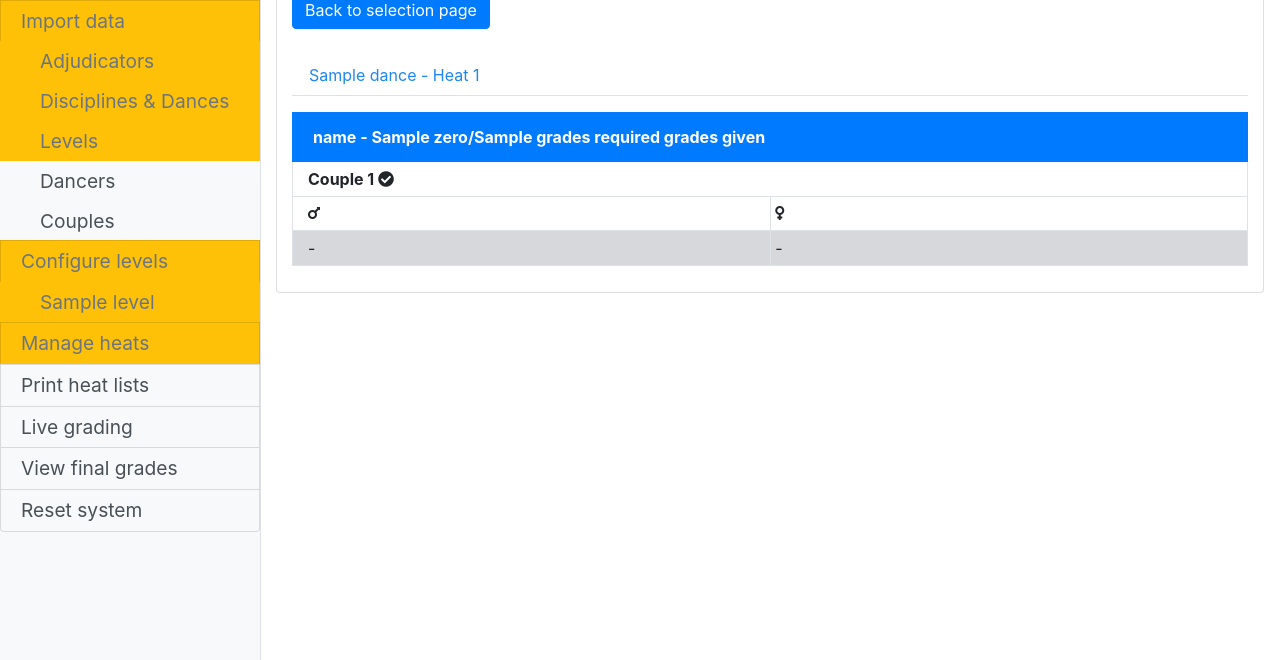
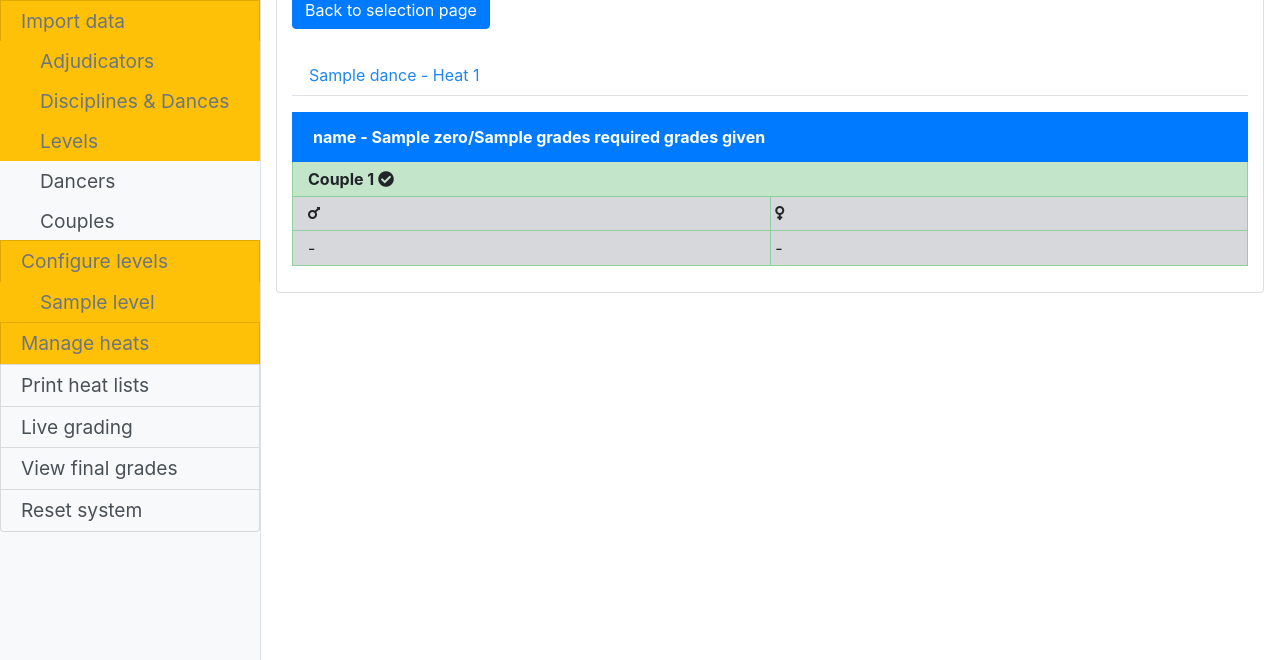
Before and after one commit to AlenAlic/GOOD, a Flask app: template GOOD/templates/grading/live_grading.html in a window 1280 px wide. Shown: the part 140-800 px from the top of the page. Run offline with Flask 2, Linux system fonts and the light colour scheme; tables that the repository leaves empty hold one stand-in row (values such as "Sample post"); the template is opened without the code that fills it: values that come from a table or form of the project are taken from there, most other values are stand-ins (such as "Sample title", 1, 10 or a date in 2020); form fields are guessed from the names that the template uses; some libraries are stand-ins or nearby versions.

Commit message:
fancier live grading

```diff
--- a/GOOD/templates/grading/live_grading.html
+++ b/GOOD/templates/grading/live_grading.html
@@ -6,6 +6,7 @@
 <link rel="stylesheet" href="{{url_for('static', filename='css/bootstrap-slider.css')}}">
 <script type="text/javascript" charset="utf-8">
     let socket;
+    const fadeDelay = 800;
     $(document).ready(function() {
         socket = io.connect("http://" + document.domain + ":" + location.port);
         socket.on("updateGrade", data => updateGrade(data));
@@ -16,12 +17,15 @@
         let grades = document.getElementById('grade-' + data.gradeId);
         if (data.grade == 5) {data.grade = "X"}
         let lead = grades.querySelector('.grade-lead');
+        let indicatorLead = grades.querySelector('.indicator-lead');
         let follow = grades.querySelector('.grade-follow');
-        if (data.role === "lead") {changeNumber(lead,data)}
-        else {changeNumber(follow,data)}
+        let indicatorFollow = grades.querySelector('.indicator-follow');
+        if (data.role === "lead") {changeNumber(lead, indicatorLead, data)}
+        else {changeNumber(follow, indicatorFollow, data)}
         let check =  grades.querySelector('.grade-check');
         if (lead.innerText !== "X" && follow.innerText !== "X") {
             check.classList.remove("d-none");
+            setTimeout(() => {grades.classList.add(successColor);}, fadeDelay);
         } else {
             check.classList.add("d-none");
         }
@@ -30,16 +34,25 @@
             graded.innerText = data.graded;
             if (data.graded === data.dancers) {
                 let adjudicatorBar = graded.parentNode.parentNode;
-                adjudicatorBar.classList.remove("active");
-                adjudicatorBar.classList.add("list-group-item-success")
+                setTimeout(() => {
+                    adjudicatorBar.classList.remove("active");
+                    adjudicatorBar.classList.add("list-group-item-success");
+                }, fadeDelay);
             }
         }
     };
     const flashColor = 'table-primary';
-    const changeNumber = (elem, data) => {
+    const successColor = 'table-success';
+    const changeNumber = (elem, indicator, data) => {
         elem.innerText = data.grade;
         elem.classList.add(flashColor);
-        setTimeout(() => {elem.classList.remove(flashColor)}, 700);
+        indicator.classList.add(flashColor);
+        setTimeout(() => {
+            elem.classList.remove(flashColor);
+            elem.classList.add(successColor);
+            indicator.classList.remove(flashColor);
+            indicator.classList.add(successColor);
+        }, fadeDelay);
     };
     const notifyAdjudicatorUpdate = (data, notification) => {
         let track = document.getElementById('track-'+data.adjudicatorId);
@@ -102,26 +115,26 @@
                     {% endfor %}
                 </nav>
                 {% for adj in adjudicators_list.keys()|sort(attribute='username') %}
-                <div class="list-group-item {% if zeros[adj] == grades_required[adj] %}list-group-item-success{% else %}active{% endif %}"><b>{{adj}} - <span id="graded-{{adj.user_id}}">{{zeros[adj]}}</span>/{{grades_required[adj]}} grades given</b></div>
+                <div class="list-group-item {% if zeros[adj] == grades_required[adj] %}list-group-item-success{% else %}active{% endif %} flash-transition"><b>{{adj}} - <span id="graded-{{adj.user_id}}">{{zeros[adj]}}</span>/{{grades_required[adj]}} grades given</b></div>
                 <div class="heat-couple-grade-grid">
                     {% for grade in adjudicators_list[adj] %}
                     <div>
                         <table class="table table-sm table-bordered live-grading-table">
-                            <tbody id="grade-{{grade.grading_id}}">
+                            <tbody id="grade-{{grade.grading_id}}" class="flash-transition {% if (not grade.lead_diploma or grade.lead_grade > 0) and (not grade.follow_diploma or grade.follow_grade > 0) %}table-success{% endif %}">
                                 <tr><td colspan="2"><b class="no-wrap">Couple {{grade.couple.number}} <i class="fas fa-check-circle grade-check {% if grade.lead_grade == 0 and grade.lead_diploma or grade.follow_grade == 0 and grade.follow_diploma %}d-none{% endif %}" ></i></b> </td></tr>
                                 <tr>
-                                    <td><i class="fas fa-mars"></i></td>
-                                    <td><i class="fas fa-venus"></i></td>
+                                    <td class="indicator-lead flash-transition {% if not grade.lead_diploma %}table-secondary{% endif %} {% if grade.lead_grade > 0 %}table-success{% endif %}"><i class="fas fa-mars"></i></td>
+                                    <td class="indicator-follow flash-transition {% if not grade.follow_diploma %}table-secondary{% endif %} {% if grade.follow_grade > 0 %}table-success{% endif %}"><i class="fas fa-venus"></i></td>
                                 </tr>
                                 <tr>
-                                    <td class="grade-lead {% if not grade.lead_diploma %}table-secondary{% endif %} flash-transition">
+                                    <td class="grade-lead {% if not grade.lead_diploma %}table-secondary{% endif %} flash-transition {% if grade.lead_grade > 0 %}table-success{% endif %}">
                                         {% if grade.lead_diploma %}
-                                        {% if grade.lead_grade > 0 %}{{"%1g"|format(g.values.calculate_grade(grade.lead_grade))}}{% else %}X{% endif %}
+                                        {% if grade.lead_grade > 0 %}{{"%2g"|format(g.values.calculate_grade(grade.lead_grade))}}{% else %}X{% endif %}
                                         {% else %}
                                         -
                                         {% endif %}
                                     </td>
-                                    <td class="grade-follow {% if not grade.follow_diploma %}table-secondary{% endif %} flash-transition">
+                                    <td class="grade-follow {% if not grade.follow_diploma %}table-secondary{% endif %} flash-transition {% if grade.follow_grade > 0 %}table-success{% endif %}">
                                         {% if grade.follow_diploma %}
                                         {% if grade.follow_grade > 0 %}{{"%1g"|format(g.values.calculate_grade(grade.follow_grade))}}{% else %}X{% endif %}
                                         {% else %}
```
